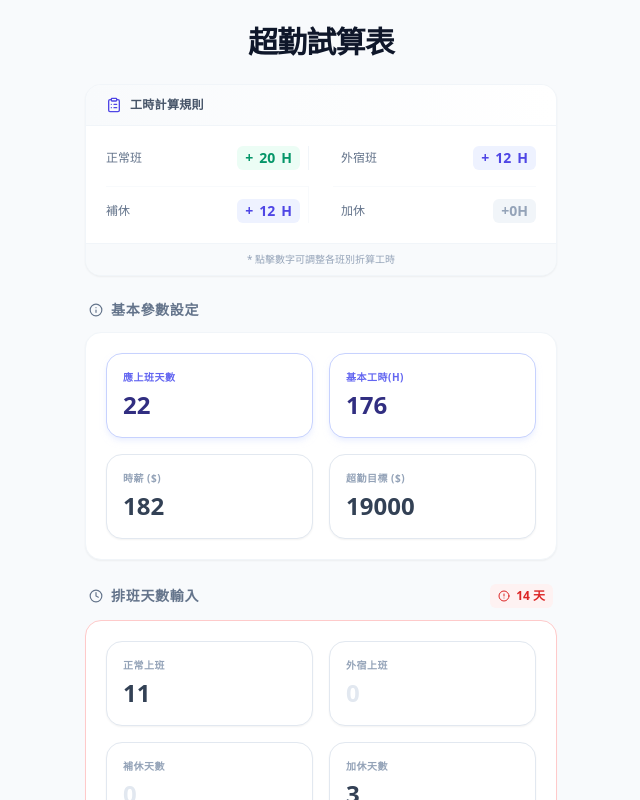
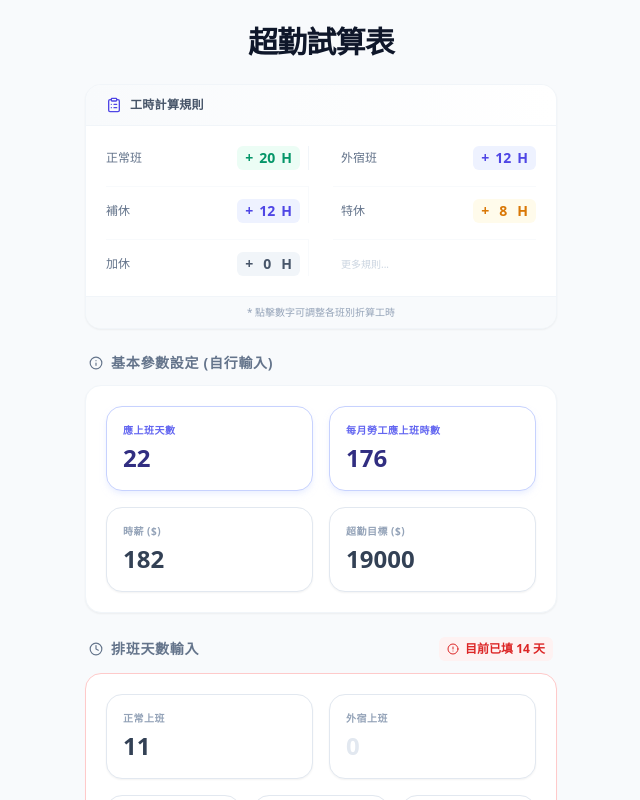
Before and after one commit to XSM-99/overtime-pro, a React (Vite) app: page / in a window 1280 px wide. Shown: the top 800 px of the page, without its empty margins (319-959 px from the left). Built offline with nearby package versions, Linux system fonts and the light colour scheme.

Commit message:
feat: Add personal and extra leave day calculations
Introduces `personalLeaveDays` and `extraLeaveDays` to `ShiftData` type and initializes them in `App.tsx`. Updates calculation logic to include hours for personal and extra leave days, allowing for more accurate overtime pay estimation.

```diff
--- a/App.tsx
+++ b/App.tsx
@@ -11,12 +11,15 @@ const INITIAL_DATA: ShiftData = {
   normalWorkDays: 11,
   overnightWorkDays: 0,
   compLeaveDays: 0,
+  personalLeaveDays: 0, // 預設 0 天
   extraLeaveDays: 3,
   targetOvertimeAmount: 19000,
   hourlyWage: 182,
   hoursPerNormalDay: 20,
   hoursPerOvernightDay: 12,
   hoursPerCompDay: 12,
+  hoursPerPersonalLeaveDay: 8, // 預設特休 8H
+  hoursPerExtraLeaveDay: 0,    // 預設加休 0H
 };
 
 const App: React.FC = () => {
@@ -32,19 +35,22 @@ const App: React.FC = () => {
   }, [data]);
 
   useEffect(() => {
-    const totalNormalHours = data.normalWorkDays * data.hoursPerNormalDay;
-    const totalOvernightHours = data.overnightWorkDays * data.hoursPerOvernightDay;
-    const totalCompHours = data.compLeaveDays * data.hoursPerCompDay;
+    const totalNormalHours = (data.normalWorkDays || 0) * (data.hoursPerNormalDay || 0);
+    const totalOvernightHours = (data.overnightWorkDays || 0) * (data.hoursPerOvernightDay || 0);
+    const totalCompHours = (data.compLeaveDays || 0) * (data.hoursPerCompDay || 0);
+    const totalPersonalHours = (data.personalLeaveDays || 0) * (data.hoursPerPersonalLeaveDay || 0);
+    const totalExtraHours = (data.extraLeaveDays || 0) * (data.hoursPerExtraLeaveDay || 0);
 
-    const totalWorkHours = totalNormalHours + totalOvernightHours + totalCompHours;
-    const totalWorkDays = data.normalWorkDays + data.overnightWorkDays + data.compLeaveDays + data.extraLeaveDays;
-    const reportableOvertimeHours = Math.max(0, totalWorkHours - data.monthlyBasicHours);
-    const currentOvertimePay = reportableOvertimeHours * data.hourlyWage;
-    const requiredHoursForTarget = Math.ceil(data.targetOvertimeAmount / data.hourlyWage);
+    const totalWorkHours = totalNormalHours + totalOvernightHours + totalCompHours + totalPersonalHours + totalExtraHours;
+    const totalWorkDays = (data.normalWorkDays || 0) + (data.overnightWorkDays || 0) + (data.compLeaveDays || 0) + (data.personalLeaveDays || 0) + (data.extraLeaveDays || 0);
+
+    const reportableOvertimeHours = Math.max(0, totalWorkHours - (data.monthlyBasicHours || 0));
+    const currentOvertimePay = reportableOvertimeHours * (data.hourlyWage || 0);
+    const requiredHoursForTarget = Math.ceil((data.targetOvertimeAmount || 0) / (data.hourlyWage || 1));
     const isTargetMet = reportableOvertimeHours >= requiredHoursForTarget;
     const remainingSaveableHours = Math.max(0, reportableOvertimeHours - requiredHoursForTarget);
-    const gapToTargetAmount = Math.max(0, data.targetOvertimeAmount - currentOvertimePay);
-    const progressPercentage = Math.min(100, Math.max(0, (currentOvertimePay / data.targetOvertimeAmount) * 100));
+    const gapToTargetAmount = Math.max(0, (data.targetOvertimeAmount || 0) - currentOvertimePay);
+    const progressPercentage = Math.min(100, Math.max(0, (currentOvertimePay / (data.targetOvertimeAmount || 1)) * 100));
 
     setResults({
       totalWorkDays,
@@ -63,12 +69,12 @@ const App: React.FC = () => {
     setData(prev => ({ ...prev, [key]: value }));
   };
 
-  const currentTotalDays = data.normalWorkDays + data.overnightWorkDays + data.compLeaveDays + data.extraLeaveDays;
-  const isDaysInsufficient = currentTotalDays < data.monthlyRequiredDays;
+  const currentTotalDays = (data.normalWorkDays || 0) + (data.overnightWorkDays || 0) + (data.compLeaveDays || 0) + (data.personalLeaveDays || 0) + (data.extraLeaveDays || 0);
+  const isDaysInsufficient = currentTotalDays < (data.monthlyRequiredDays || 0);
 
   return (
     <div className="min-h-screen bg-slate-50 font-sans text-slate-800 selection:bg-indigo-100">
-      {/* 標題區域：恢復上一動 pt-safe-area-optimal */}
+      {/* 標題區域 */}
       <header className="pt-safe-area-optimal pb-6 px-6 text-center">
         <h1 className="text-3xl font-black tracking-tight text-slate-900">超勤試算表</h1>
       </header>
@@ -122,8 +128,33 @@ const App: React.FC = () => {
                   </div>
                 </div>
                 <div className="flex items-center justify-between border-t border-slate-50 pt-3 pl-2">
+                  <span className="text-xs font-medium text-slate-500">特休</span>
+                  <div className="flex items-center bg-amber-50 text-amber-600 px-2 py-0.5 rounded-md">
+                    <span className="text-sm font-bold">+</span>
+                    <input
+                      type="number"
+                      value={data.hoursPerPersonalLeaveDay}
+                      onChange={(e) => handleInputChange('hoursPerPersonalLeaveDay', Number(e.target.value))}
+                      className="w-7 text-center text-sm font-bold bg-transparent outline-none no-spinner text-amber-600"
+                    />
+                    <span className="text-sm font-bold">H</span>
+                  </div>
+                </div>
+                <div className="flex items-center justify-between border-t border-slate-50 pt-3 pr-2 border-r border-slate-100">
                   <span className="text-xs font-medium text-slate-500">加休</span>
-                  <span className="text-sm font-bold text-slate-400 bg-slate-100 px-2 py-0.5 rounded-md">+0H</span>
+                  <div className="flex items-center bg-slate-100 text-slate-600 px-2 py-0.5 rounded-md">
+                    <span className="text-sm font-bold">+</span>
+                    <input
+                      type="number"
+                      value={data.hoursPerExtraLeaveDay}
+                      onChange={(e) => handleInputChange('hoursPerExtraLeaveDay', Number(e.target.value))}
+                      className="w-7 text-center text-sm font-bold bg-transparent outline-none no-spinner text-slate-600"
+                    />
+                    <span className="text-sm font-bold">H</span>
+                  </div>
+                </div>
+                <div className="flex items-center justify-between border-t border-slate-50 pt-3 pl-2">
+                   <span className="text-[10px] text-slate-300">更多規則...</span>
                 </div>
             </div>
             <div className="px-5 py-2 bg-slate-50 border-t border-slate-100 text-center">
@@ -134,11 +165,11 @@ const App: React.FC = () => {
         {/* Basic Settings */}
         <section className="space-y-3">
           <h2 className="text-sm font-bold text-slate-500 uppercase tracking-wider px-1 flex items-center gap-2">
-            <Info size={14} /> 基本參數設定
+            <Info size={14} /> 基本參數設定 (自行輸入)
           </h2>
           <div className="bg-white p-5 rounded-2xl shadow-sm border border-slate-100 grid grid-cols-2 gap-4">
             <CalculatorInput label="應上班天數" value={data.monthlyRequiredDays} onChange={(v) => handleInputChange('monthlyRequiredDays', v)} highlight />
-            <CalculatorInput label="基本工時(H)" value={data.monthlyBasicHours} onChange={(v) => handleInputChange('monthlyBasicHours', v)} highlight />
+            <CalculatorInput label="每月勞工應上班時數" value={data.monthlyBasicHours} onChange={(v) => handleInputChange('monthlyBasicHours', v)} highlight />
             <CalculatorInput label="時薪 ($)" value={data.hourlyWage} onChange={(v) => handleInputChange('hourlyWage', v)} />
             <CalculatorInput label="超勤目標 ($)" value={data.targetOvertimeAmount} onChange={(v) => handleInputChange('targetOvertimeAmount', v)} />
           </div>
@@ -152,15 +183,22 @@ const App: React.FC = () => {
              </h2>
              <div className={`text-xs px-2 py-1 rounded-md font-bold flex items-center gap-1.5 ${isDaysInsufficient ? 'bg-red-50 text-red-600' : 'bg-emerald-50 text-emerald-600'}`}>
                 {isDaysInsufficient ? <AlertCircle size={12} /> : <CheckCircle2 size={12} />}
-                <span>{currentTotalDays} 天</span>
+                <span>目前已填 {currentTotalDays} 天</span>
              </div>
           </div>
 
-          <div className={`bg-white p-5 rounded-2xl shadow-sm border transition-all grid grid-cols-2 gap-4 ${isDaysInsufficient ? 'border-red-200 shadow-red-50' : 'border-slate-100'}`}>
-             <CalculatorInput label="正常上班" value={data.normalWorkDays} onChange={(v) => handleInputChange('normalWorkDays', v)} />
-             <CalculatorInput label="外宿上班" value={data.overnightWorkDays} onChange={(v) => handleInputChange('overnightWorkDays', v)} />
-             <CalculatorInput label="補休天數" value={data.compLeaveDays} onChange={(v) => handleInputChange('compLeaveDays', v)} />
-             <CalculatorInput label="加休天數" value={data.extraLeaveDays} onChange={(v) => handleInputChange('extraLeaveDays', v)} />
+          <div className={`bg-white p-5 rounded-2xl shadow-sm border transition-all space-y-4 ${isDaysInsufficient ? 'border-red-200 shadow-red-50' : 'border-slate-100'}`}>
+             {/* 第一列：上班班別 */}
+             <div className="grid grid-cols-2 gap-4">
+                <CalculatorInput label="正常上班" value={data.normalWorkDays} onChange={(v) => handleInputChange('normalWorkDays', v)} />
+                <CalculatorInput label="外宿上班" value={data.overnightWorkDays} onChange={(v) => handleInputChange('overnightWorkDays', v)} />
+             </div>
+             {/* 第二列：假別 (三者在同一行) */}
+             <div className="grid grid-cols-3 gap-3">
+                <CalculatorInput label="補休天數" value={data.compLeaveDays} onChange={(v) => handleInputChange('compLeaveDays', v)} />
+                <CalculatorInput label="特休天數" value={data.personalLeaveDays} onChange={(v) => handleInputChange('personalLeaveDays', v)} />
+                <CalculatorInput label="加休天數" value={data.extraLeaveDays} onChange={(v) => handleInputChange('extraLeaveDays', v)} />
+             </div>
           </div>
         </section>
 
--- a/types.ts
+++ b/types.ts
@@ -4,6 +4,7 @@ export interface ShiftData {
   normalWorkDays: number;
   overnightWorkDays: number;
   compLeaveDays: number;
+  personalLeaveDays: number; // 新增：特休天數
   extraLeaveDays: number;
   targetOvertimeAmount: number;
   hourlyWage: number;
@@ -11,6 +12,8 @@ export interface ShiftData {
   hoursPerNormalDay: number;
   hoursPerOvernightDay: number;
   hoursPerCompDay: number;
+  hoursPerPersonalLeaveDay: number; // 新增：特休折算工時
+  hoursPerExtraLeaveDay: number;    // 新增：加休折算工時
 }
 
 export interface CalculationResult {
```
